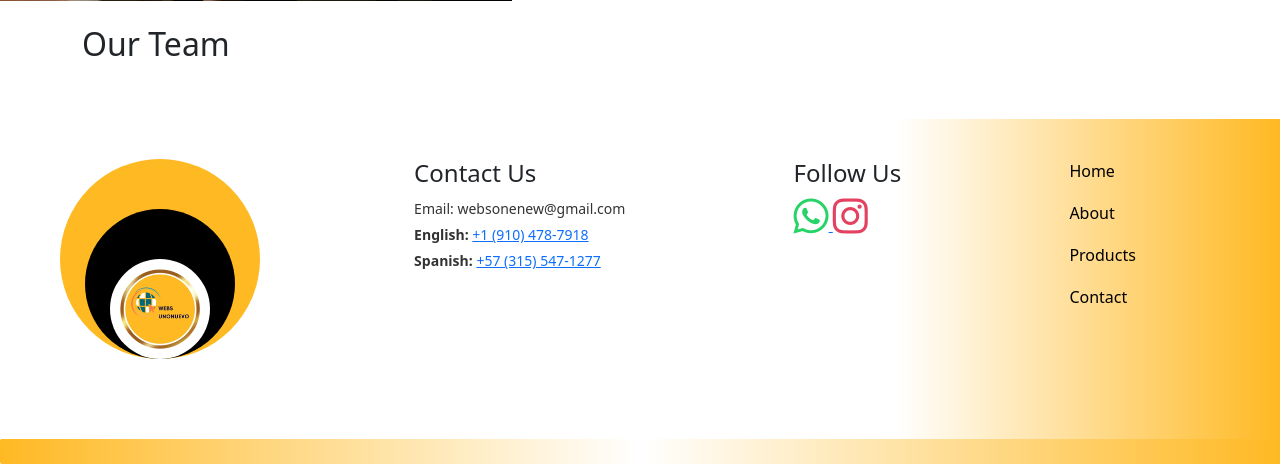
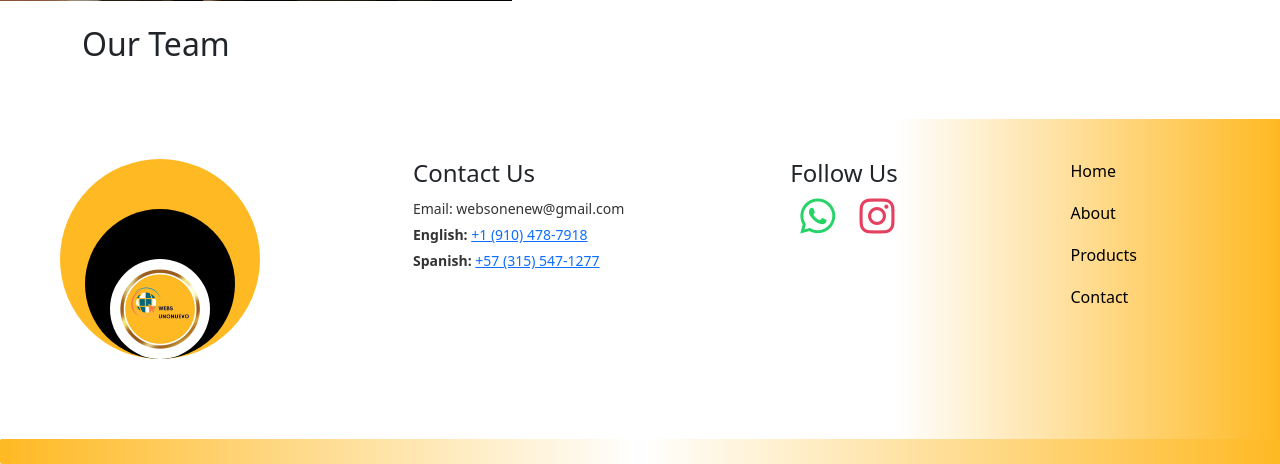
Before and after one commit to zura-papiashvili/portfolio, a Django app: page /about/ in a window 1280 px wide. Shown: the part 796-1260 px from the top of the page. Run offline with Django 5.2, Linux system fonts and the light colour scheme; data that the repository does not hold is empty.

Commit message:
Update base.html

```diff
--- a/templates/base.html
+++ b/templates/base.html
@@ -143,6 +143,14 @@ footer {
   position: relative;
   overflow: hidden;
 }
+
+.social-icon{
+  color: inherit;
+  text-decoration: none;
+  margin: 0 10px;
+}
+
+
 
 .footer-content {
   display: flex;
```
